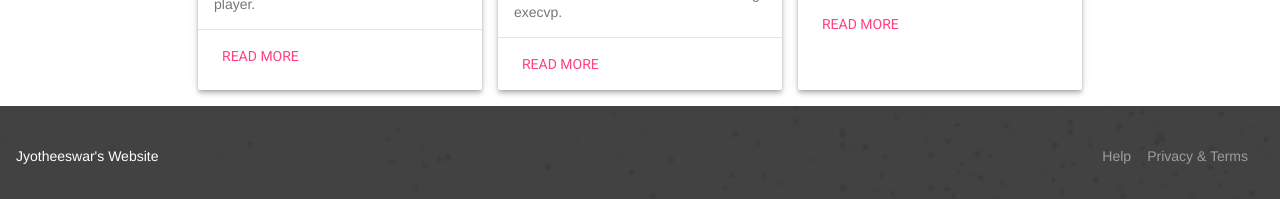
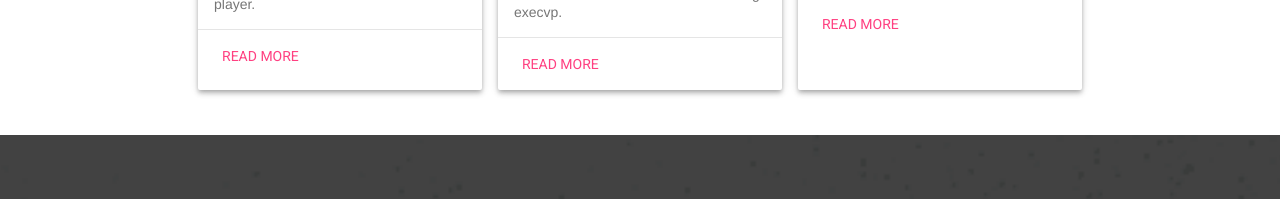
Before and after one commit to Jyotheeswar114/jyotheeswar114.github.io, a plain HTML site: page index.html in a window 1280 px wide. Shown: the part 601-800 px from the top of the page. Drawn offline with nearby package versions, Linux system fonts and the light colour scheme; files whose address does not match are found by name.

Commit message:
.............

```diff
--- a/index.html
+++ b/index.html
@@ -88,16 +88,9 @@
 
 
             </div>
+
             <footer class="mdl-mini-footer">
-                <div class="mdl-mini-footer__left-section">
-                    <div class="mdl-logo">Jyotheeswar's Website</div>
-                </div>
-                <div class="mdl-mini-footer__right-section">
-                    <ul class="mdl-mini-footer__link-list">
-                        <li><a href="#">Help</a></li>
-                        <li><a href="#">Privacy & Terms</a></li>
-                    </ul>
-                </div>
+
             </footer>
         </main>
     </div>
--- a/styles/styles.css
+++ b/styles/styles.css
@@ -166,4 +166,9 @@ img.article-image {
 footer {
   background-image: url(images/footer-background.png);
   background-size: cover;
+  position: absolute  ;
+  left: 0;
+  bottom: 0px;
+  width: 100%;
+  text-align: center;
 }
```
Also changed, not shown: pages/contact.html (+1 -0 lines).
